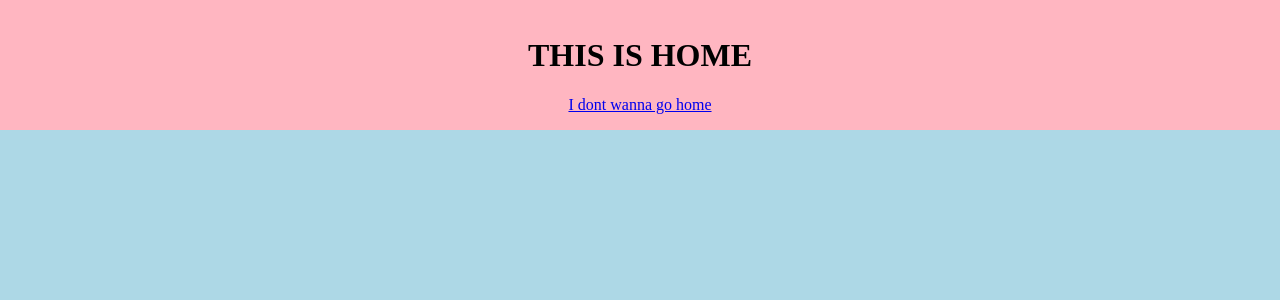
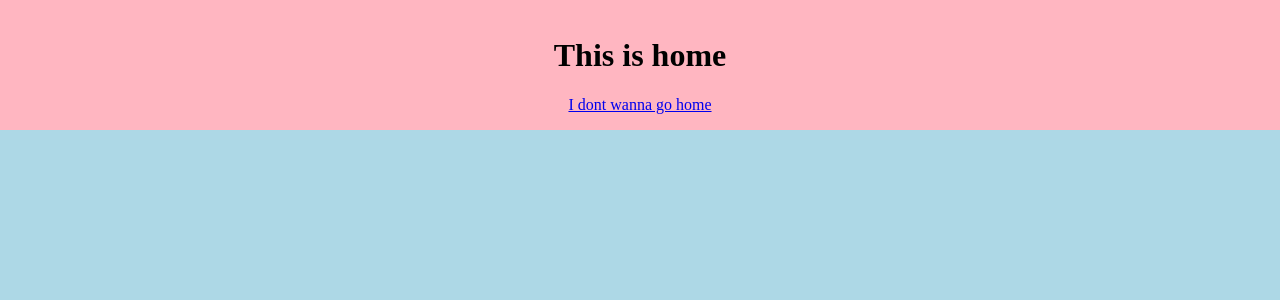
Before and after one commit to daviddinnison/react-template, a React app: page / in a window 1280 px wide. Shown: the top 300 px of the page. Built offline with nearby package versions, Linux system fonts and the light colour scheme.

Commit message:
object chaining - babel

```diff
--- a/package.json
+++ b/package.json
@@ -20,6 +20,7 @@
   "devDependencies": {
     "@babel/core": "^7.7.4",
     "@babel/plugin-proposal-class-properties": "^7.7.4",
+    "@babel/plugin-proposal-optional-chaining": "^7.10.4",
     "@babel/preset-env": "^7.7.4",
     "@babel/preset-react": "^7.7.4",
     "babel-loader": "^8.0.6",
--- a/src/components/logic/Home.js
+++ b/src/components/logic/Home.js
@@ -3,9 +3,14 @@ import { MainPanel } from 'components/core';
 import { Link } from 'react-router-dom';
 
 export const Home = () => {
+	const test = {
+		first: {
+			second: 'This is home'
+		}
+	};
 	return (
 		<MainPanel>
-			<h1>THIS IS HOME</h1>
+			<h1>{test?.first?.second}</h1>
 			<Link to="/not-home">I dont wanna go home</Link>
 		</MainPanel>
 	);
```
Also changed, not shown: .babelrc, 2 other files (tests, documents, lock files or other folders).
